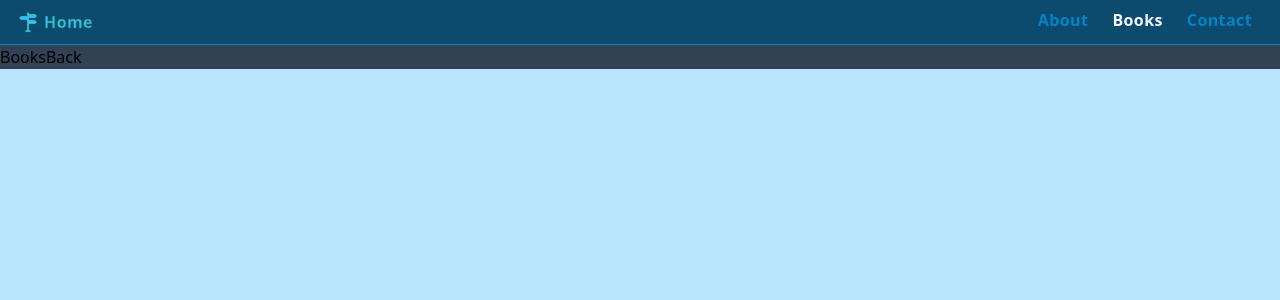
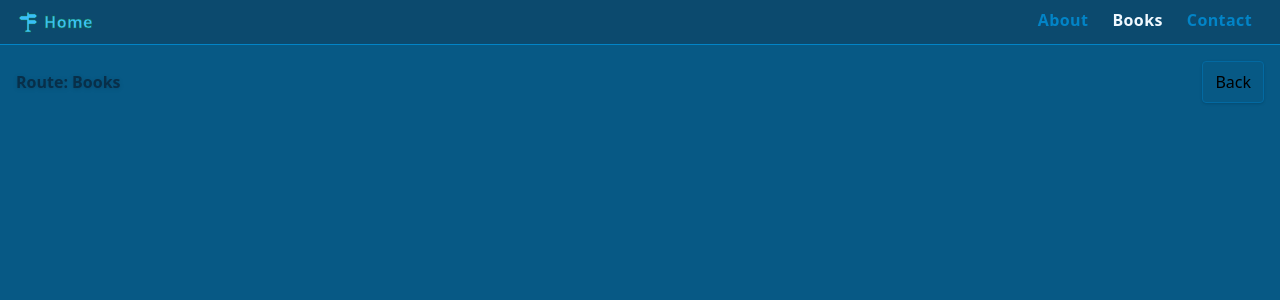
Before and after one commit to maxzz/routes-router, a React (Vite) app: page /books in a window 1280 px wide. Shown: the top 300 px of the page. Built offline with nearby package versions, Linux system fonts and the light colour scheme.

Commit message:
WIP. app. update all routes layout

```diff
--- /dev/null
+++ b/src/components/2-pages/2-books/index.tsx
@@ -0,0 +1,17 @@
+import { Link } from "react-router-dom";
+
+export function Books() {
+    return (
+        <div className="p-4 h-full bg-sky-800 grid grid-rows-[auto,1fr]">
+            <div className="flex items-center justify-between">
+                <div className="font-semibold text-sky-950 drop-shadow">
+                    Route: Books
+                </div>
+
+                <Link to="/" className="px-3 py-2 bg-sky-800 hover:bg-sky-700 border-sky-700 border rounded shadow active:scale-[.97]">
+                    Back
+                </Link>
+            </div>
+        </div >
+    );
+}
--- a/src/components/2-pages/2-contacts/index.tsx
+++ /dev/null
@@ -1,10 +0,0 @@
-import { Link } from "react-router-dom";
-
-export function Contacts() {
-    return (
-        <div className="bg-slate-600">
-            Contacts
-            <Link to="/">Back</Link>
-        </div>
-    );
-}
--- a/src/components/2-pages/3-books/index.tsx
+++ /dev/null
@@ -1,10 +0,0 @@
-import { Link } from "react-router-dom";
-
-export function Books() {
-    return (
-        <div className="bg-slate-700">
-            Books
-            <Link to="/">Back</Link>
-        </div>
-    );
-}
--- /dev/null
+++ b/src/components/2-pages/3-contacts/index.tsx
@@ -0,0 +1,17 @@
+import { Link } from "react-router-dom";
+
+export function Contacts() {
+    return (
+        <div className="p-4 h-full bg-sky-800 grid grid-rows-[auto,1fr]">
+            <div className="flex items-center justify-between">
+                <div className="font-semibold text-sky-950 drop-shadow">
+                    Route: Contacts
+                </div>
+
+                <Link to="/" className="px-3 py-2 bg-sky-800 hover:bg-sky-700 border-sky-700 border rounded shadow active:scale-[.97]">
+                    Back
+                </Link>
+            </div>
+        </div >
+    );
+}
--- a/src/components/2-pages/index.tsx
+++ b/src/components/2-pages/index.tsx
@@ -1,3 +1,3 @@
 export * from "./1-about";
-export * from "./2-contacts";
-export * from "./3-books";
+export * from "./3-contacts";
+export * from "./2-books";
```
